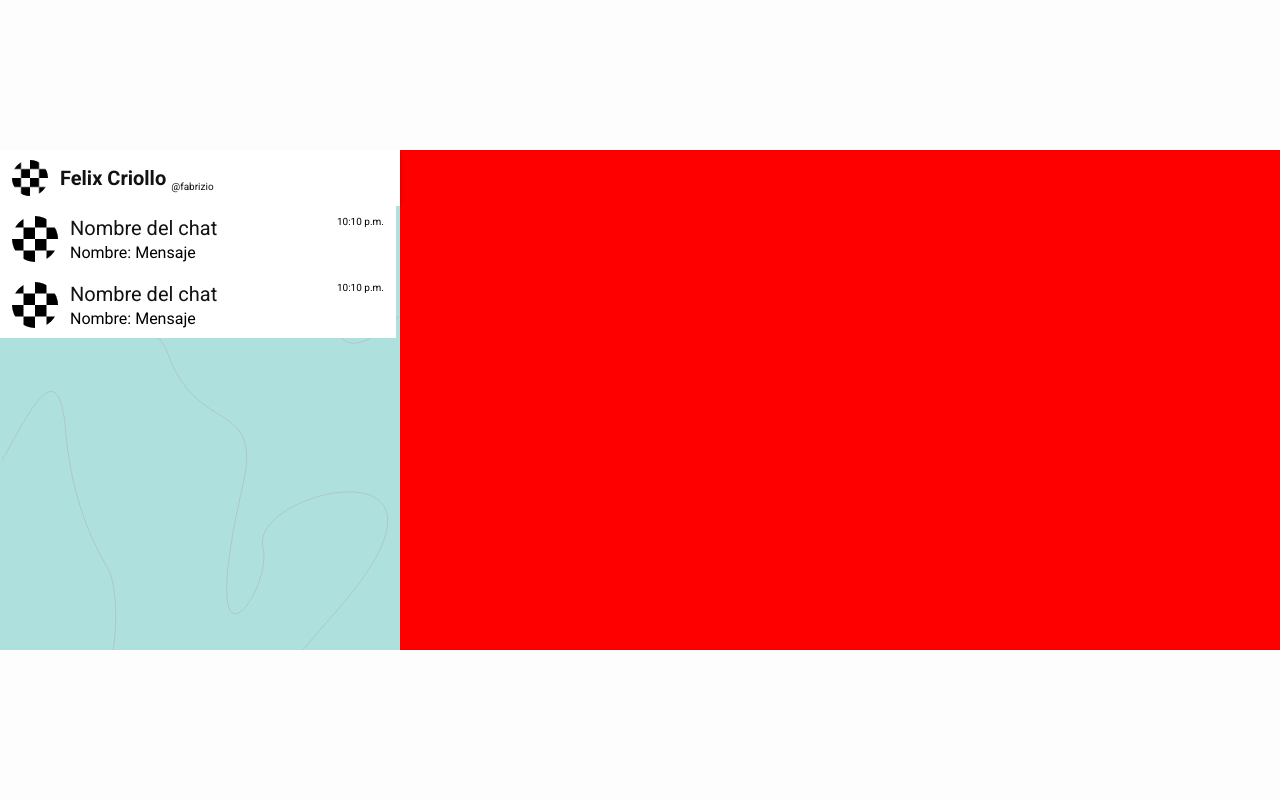
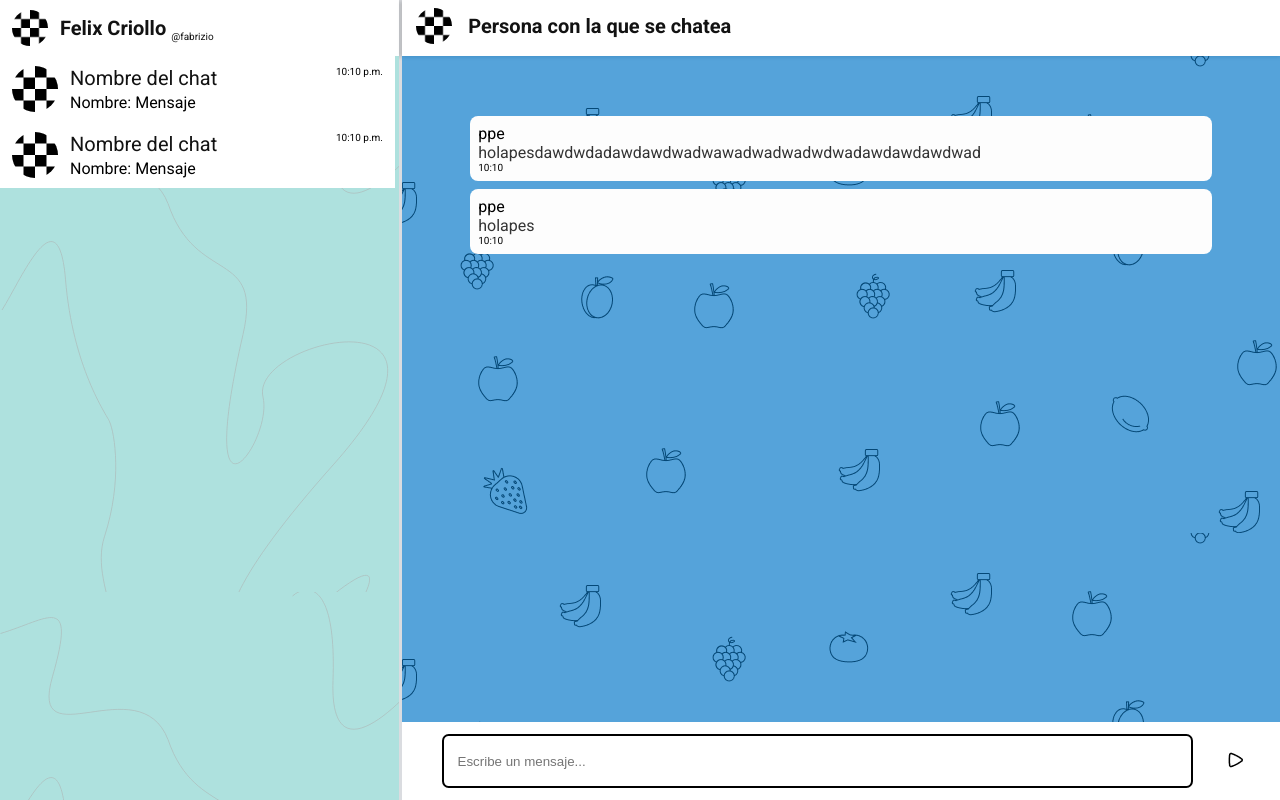
Before and after one commit to Rviewer-Challenges/41Eddt2ZKOSPz9e9Jpnp, a React (Create React App) app: page / in a window 1280 px wide. Built offline with nearby package versions, Linux system fonts and the light colour scheme.

Commit message:
UI home right side p1

```diff
--- /dev/null
+++ b/src/components/chat/index.tsx
@@ -0,0 +1,25 @@
+import { Paragraph } from "../../styled-components"
+import { Container } from "./styles"
+
+type chatProps = {
+  type?: "chat" | "first" | "first-chain"
+  turn?: "me" | "other"
+  name: string
+  message: string
+  time: string
+}
+
+export function Chat(
+  {name, message, time, type = 'first-chain', turn = 'other'}: chatProps
+) {
+
+
+
+  return (
+    <Container type={type} turn={turn}>
+      <Paragraph color="#000000" type="chat-name">{name}</Paragraph>
+      <Paragraph color="#000000cc" type="chat">{message}</Paragraph>
+      <Paragraph color="#000000" type="time">{time}</Paragraph>
+    </Container>
+  )
+}
--- /dev/null
+++ b/src/components/chat/styles.ts
@@ -0,0 +1,18 @@
+import styled from "styled-components";
+
+type chatProps = {
+  type: "chat" | "first" | "first-chain"
+  turn: "me" | "other"
+}
+
+export const Container = styled.div<chatProps>`
+  display: flex;
+  flex-direction: column;
+  background: ${props => props.theme.colors.bgMain};
+  padding: .5em 2.5em .5em .5em;
+  border-radius: 0.5em;
+  /* width: min(100%, 24em); */
+  width: 100%;
+  /* align-self: baseline; */
+  text-overflow: clip;
+`
--- a/src/components/loader/index.tsx
+++ b/src/components/loader/index.tsx
@@ -22,7 +22,7 @@ export function Loader() {
         <Logo />
 
         <SpinContainer>
-          {spinerList.map((spiner) =>
+          {spinerList.map((spiner: spinerProps) =>
             (<Spin
               key={spiner.id}
               type={spiner.type} />)
--- a/src/pages/home/index.tsx
+++ b/src/pages/home/index.tsx
@@ -1,7 +1,9 @@
-import { Container, LeftContainer, LeftTop, NameContainer, Email, Contacts } from "./styles"
+import { Container, LeftContainer, LeftTop, NameContainer, Email, Contacts, RightContainer, RightTop, ChatsContainer, ChatActions, ChatInput, ChatButton } from "./styles"
 import avatar from "../../assets/Avatar.png"
 import { Heading2 } from "../../styled-components"
 import { Contact } from "../../components/contact"
+import { Chat } from "../../components/chat"
+import send from "../../assets/sendMessage.png"
 
 export default function Home() {
   return (
@@ -19,6 +21,25 @@ export default function Home() {
             <Contact />
           </Contacts>
       </LeftContainer>
+
+      <RightContainer>
+        <RightTop>
+          <img src={avatar} alt="pepito"/>
+          <Heading2>Persona con la que se chatea</Heading2>
+        </RightTop>
+
+        <ChatsContainer>
+          <Chat message="holapesdawdwdadawdawdwadwawadwadwadwdwadawdawdawdwad" name="ppe" time="10:10"/>
+          <Chat message="holapes" name="ppe" time="10:10"/>
+        </ChatsContainer>
+
+        <ChatActions>
+          <ChatInput placeholder="Escribe un mensaje..."/>
+          <ChatButton type="submit">
+            <img src={send} alt="send"/>
+          </ChatButton>
+        </ChatActions>
+      </RightContainer>
     </Container>
   )
 }
--- a/src/pages/home/styles.ts
+++ b/src/pages/home/styles.ts
@@ -1,17 +1,24 @@
 import styled from "styled-components";
 import { Heading5 } from "../../styled-components";
 import leftbg from "../../assets/LeftBg.svg";
+import bgPattern from "../../assets/bgpattern.png";
 
 export const Container = styled.div`
-  background: red;
-  height: 500px;
-  /* width: 100vw; */
-  width: 1280px;
-  overflow: hidden;
+  background: ${props => props.theme.colors.stroke};
+  height: 100vh;
+  margin: auto;
+  width: min(100%, 1660px);
+  display: flex;
+  gap: 0.2rem;
+
+  @media (min-width: 1441px) {
+    padding: .5em 1.5em;
+  }
 `
 
+// LEFT SIDE
 export const LeftContainer = styled.div`
-  width: 25em;
+  width: 25rem;
   height: 100%;
   background: blue;
 `
@@ -23,6 +30,7 @@ export const LeftTop = styled.div`
   gap: 0.75em;
   background: ${props => props.theme.colors.bgWhite};
   box-shadow: 0px 1px 4px rgba(0, 0, 0, 0.25);
+  z-index: 10;
 
   img {
     height: 2.25em;
@@ -42,6 +50,63 @@ export const Email = styled(Heading5)`
 `
 
 export const Contacts = styled.div`
+  height: calc(100% - 3.5em);
   background: url(${leftbg});
+  z-index: -1;
+`
+
+// RIGHT SIDE
+export const RightContainer = styled.div`
+  height: 100%;
+  width: calc(100% - 25rem);
+  background: #fff;
+  display: flex;
+  flex-direction: column;
+`
+
+export const RightTop = styled.div`
+  padding: 0.5em 0.875em 0.75em 0.875em;
+  display: flex;
+  gap: 1em;
+  align-items: center;
+  box-shadow: 0px 1px 4px rgba(0, 0, 0, 0.25);
+
+  img {
+    width: 2.25em;
+    height: 2.25em;
+    border-radius: 100px;
+  }
+`
+
+export const ChatsContainer = styled.div`
+  display: flex;
+  flex-direction: column;
+  gap: 0.5em;
+  padding: 3.75em 4.25em;
+  background: url(${bgPattern});
   height: 100%;
 `
+
+
+export const ChatActions = styled.form`
+  padding: 0.75em 1.25em 0.75em 2.5em;
+  background: ${props => props.theme.colors.bgWhite};
+  display: flex;
+  gap: 1em;
+`
+
+export const ChatInput = styled.input`
+  border: none;
+  outline: none;
+  border: 2px solid #000;
+  border-radius: 0.5em;
+  padding: 0.5em 1em;
+  width: 100%;
+`
+
+export const ChatButton = styled.button`
+  border: none;
+  outline: none;
+  background: transparent;
+  padding: 1em;
+`
--- a/src/pages/login/index.tsx
+++ b/src/pages/login/index.tsx
@@ -4,6 +4,7 @@ import Logo from "../../assets/logo";
 import LogoGoogle from "../../assets/logoGoogle";
 import { signInWithGoogle } from "../../auth/google";
 import { useNavigate } from "react-router-dom";
+import { Wrapper } from "../../styled-components/utils";
 
 export default function Login() {
   let navigate = useNavigate();
@@ -17,6 +18,7 @@ export default function Login() {
   }
 
   return (
+    <Wrapper>
       <Container>
         <Logo />
         <Paragraph align="center">
@@ -31,5 +33,6 @@ export default function Login() {
           </LoginButton>
         </LoginContainer>
       </Container>
+    </Wrapper>
   );
 }
--- a/src/styled-components/global.ts
+++ b/src/styled-components/global.ts
@@ -2,18 +2,17 @@ import { createGlobalStyle } from "styled-components";
 
 export const GlobalStyle = createGlobalStyle`
   * {
-    box-sizing: border-box;
     padding: 0;
     margin: 0;
+    box-sizing: border-box;
   }
 
   body {
     font-family: 'Roboto', sans-serif;
     background: ${props => props.theme.colors.bgMain};
     color: ${props => props.theme.colors.secondary};
-    display: grid;
-    place-items: center;
     height: 100vh;
+    background: green;
   }
 
   button {
--- a/src/styled-components/utils.ts
+++ b/src/styled-components/utils.ts
@@ -1,9 +1,9 @@
 import styled from "styled-components";
 
-// export const Wrapper = styled.div`
-//   display: grid;
-//   place-items: center;
-//   padding: 3em 2em;
-//   min-height: 100vh;
-//   background: ${props => props.theme.colors.bgMain};
-// `
+export const Wrapper = styled.div`
+  display: grid;
+  place-items: center;
+  padding: 3em 2em;
+  min-height: 100vh;
+  background: ${props => props.theme.colors.bgMain};
+`
```
Also changed, not shown: src/assets/bgpattern.png (added), src/assets/sendMessage.png (added). Lines whose indentation alone changed are shown as unchanged.
